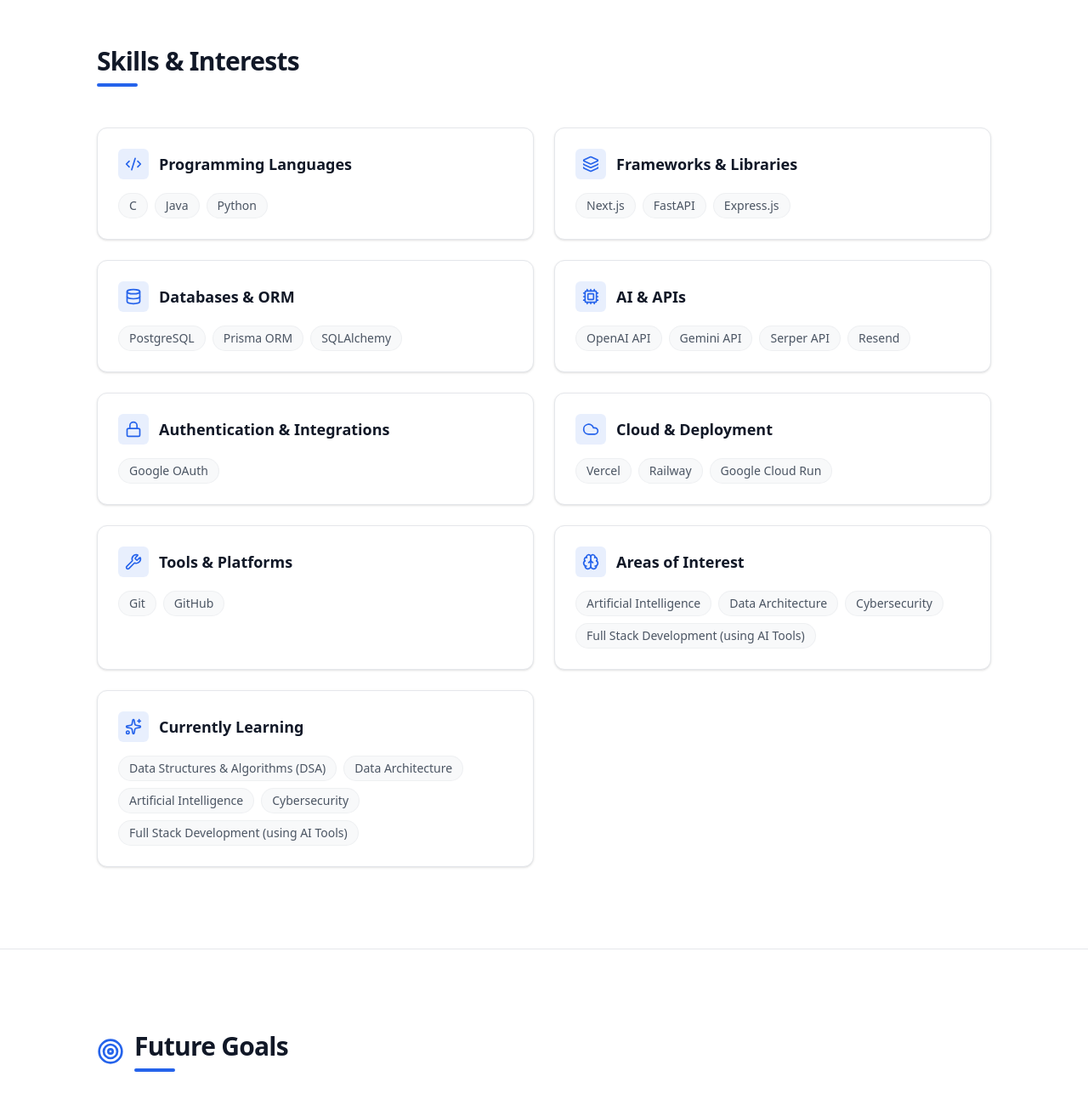
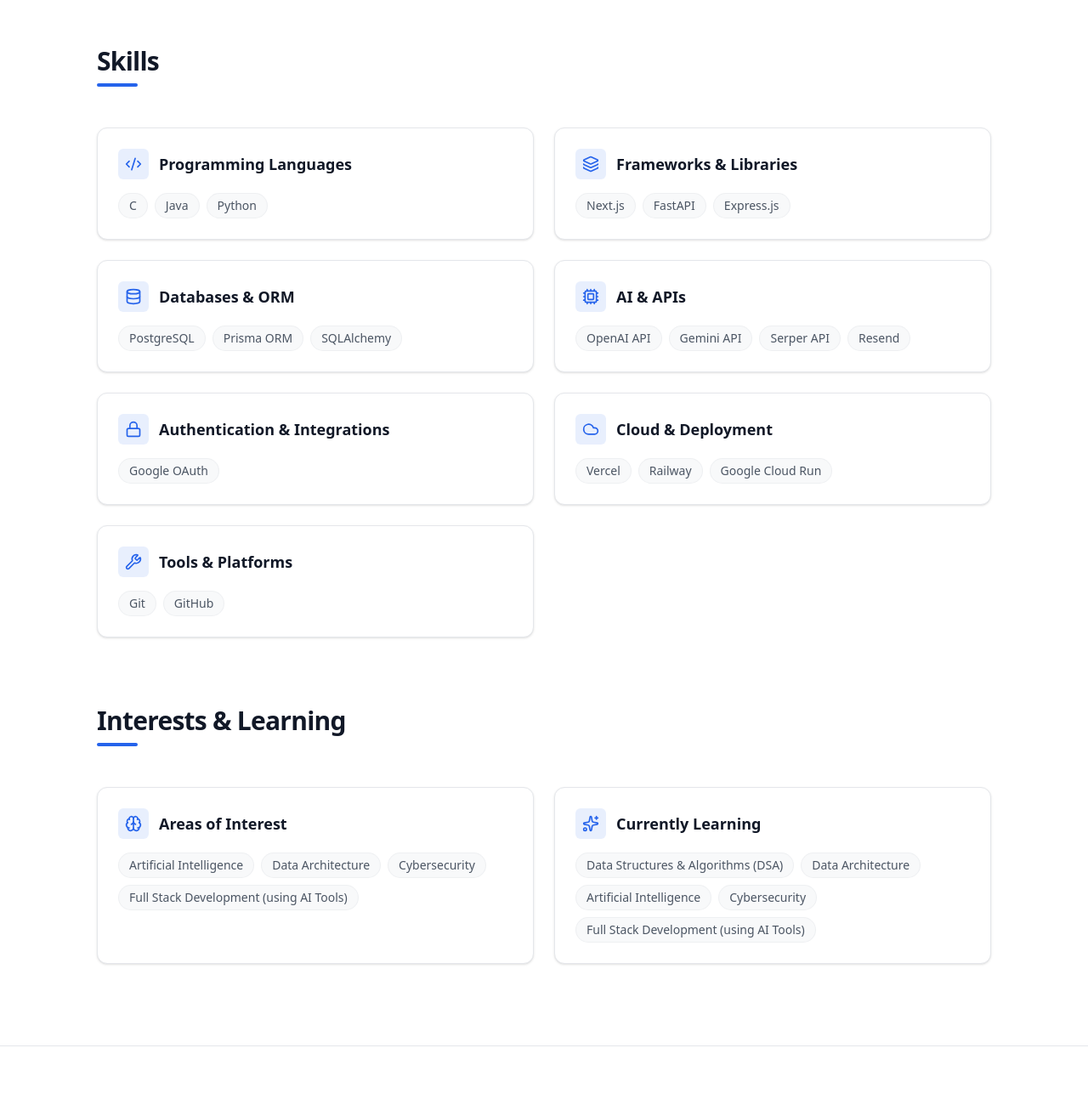
Before and after one commit to sohan1611/Portfolio, a Next.js app: page / in a window 1280 px wide. Shown: the part 1795-3088 px from the top of the page at 85% size. Built offline with nearby package versions, Linux system fonts and the light colour scheme; no server answers.

Commit message:
Improve skills organization and GitHub activity section

```diff
--- a/src/components/sections/GitHubActivity.tsx
+++ b/src/components/sections/GitHubActivity.tsx
@@ -15,8 +15,8 @@
   try {
     const username = "sohan1611"; // Hardcoded or moved to config
     const [userRes, reposRes] = await Promise.all([
-      fetch(`https://api.github.com/users/${username}`, { next: { revalidate: 3600 } }),
-      fetch(`https://api.github.com/users/${username}/repos?sort=updated&per_page=4`, { next: { revalidate: 3600 } })
+      fetch(`https://api.github.com/users/${username}`, { next: { revalidate: 60 } }),
+      fetch(`https://api.github.com/users/${username}/repos?sort=updated&per_page=100`, { next: { revalidate: 60 } })
     ]);
 
     if (!userRes.ok || !reposRes.ok) {
@@ -27,7 +27,22 @@
     const user = await userRes.json();
     const repos = await reposRes.json();
 
-    return { user, repos };
+    const preferredNames = ["apex-intel", "reality-drift", "portfolio"];
+    let filteredRepos = repos.filter((repo: any) =>
+      preferredNames.includes(repo.name.toLowerCase())
+    );
+
+    filteredRepos = filteredRepos.map((repo: any) => {
+      let desc = repo.description;
+      if (!desc || desc.trim() === "") {
+        if (repo.name.toLowerCase() === "portfolio") desc = "Personal portfolio website showcasing projects, skills, certifications, and technical interests.";
+        if (repo.name.toLowerCase() === "reality-drift") desc = "AI-powered life pattern simulator for habit analysis and behavioral forecasting.";
+        if (repo.name.toLowerCase() === "apex-intel") desc = "Autonomous multi-agent due diligence platform for startup evaluation and investment analysis.";
+      }
+      return { ...repo, description: desc };
+    });
+
+    return { user, repos: filteredRepos };
   } catch (error) {
     console.error("Failed to fetch GitHub data:", error);
     return null;
@@ -106,7 +121,7 @@
                       {repo.language}
                     </span>
                   )}
-                  <span>Updated: {new Date(repo.updated_at).toLocaleDateString()}</span>
+                  <span>Last Updated: {new Date(repo.updated_at).toLocaleDateString()}</span>
                 </div>
               </a>
             ))}
--- a/src/components/sections/Skills.tsx
+++ b/src/components/sections/Skills.tsx
@@ -31,7 +31,7 @@
     <Section id="skills">
       <div className="space-y-12">
         <div>
-          <h2 className="text-3xl font-bold tracking-tight mb-2 text-foreground">Skills & Interests</h2>
+          <h2 className="text-3xl font-bold tracking-tight mb-2 text-foreground">Skills</h2>
           <div className="h-1 w-12 bg-primary rounded"></div>
         </div>
 
@@ -43,6 +43,14 @@
           <SkillCard title="Authentication & Integrations" items={portfolioData.skills.auth} icon={Lock} />
           <SkillCard title="Cloud & Deployment" items={portfolioData.skills.cloud} icon={Cloud} />
           <SkillCard title="Tools & Platforms" items={portfolioData.skills.tools} icon={Wrench} />
+        </div>
+
+        <div className="pt-8">
+          <h2 className="text-3xl font-bold tracking-tight mb-2 text-foreground">Interests & Learning</h2>
+          <div className="h-1 w-12 bg-primary rounded"></div>
+        </div>
+
+        <div className="grid grid-cols-1 md:grid-cols-2 gap-6">
           <SkillCard title="Areas of Interest" items={portfolioData.skills.interests} icon={Brain} />
           <SkillCard title="Currently Learning" items={portfolioData.skills.currentlyLearning} icon={Sparkles} />
         </div>
```
